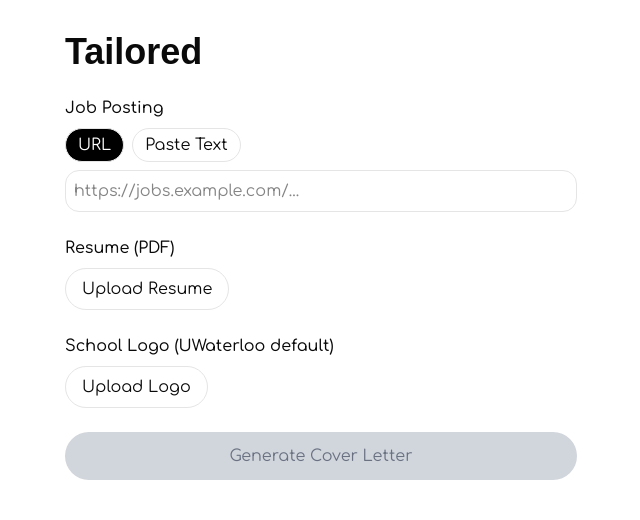
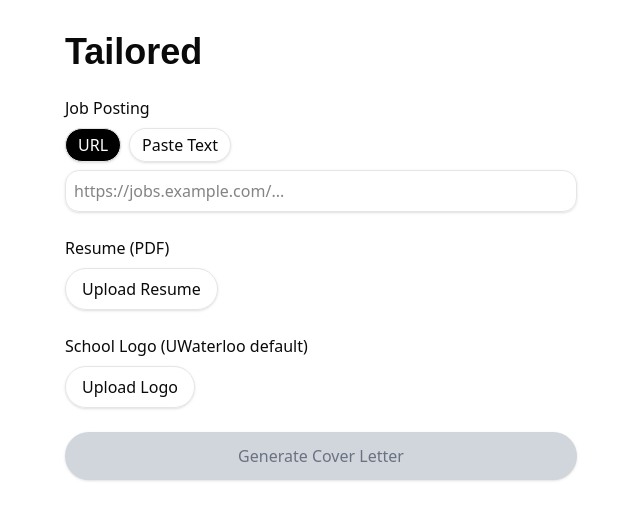
Before and after one commit to Blynkosaur/Tailored, a Next.js app in the folder frontend/: page / in a window 1280 px wide. Shown: the top 520 px of the page, without its empty margins (319-959 px from the left). Built offline with nearby package versions, Linux system fonts and the light colour scheme; a web font is replaced by a local one.

Commit message:
fix: coming soon font

```diff
--- a/frontend/src/app/globals.css
+++ b/frontend/src/app/globals.css
@@ -6,8 +6,8 @@
 @theme inline {
   --color-background: var(--background);
   --color-foreground: var(--foreground);
-  --font-sans: var(--font-comfortaa);
-  --font-mono: var(--font-comfortaa);
+  --font-sans: var(--font-coming-soon);
+  --font-mono: var(--font-coming-soon);
   --font-shizuru: var(--font-shizuru);
   --color-sidebar-ring: var(--sidebar-ring);
   --color-sidebar-border: var(--sidebar-border);
--- a/frontend/src/app/page.tsx
+++ b/frontend/src/app/page.tsx
@@ -122,7 +122,7 @@ export default function Home() {
         <div className="flex gap-2 mb-2">
           <button
             onClick={() => setInputMode("url")}
-            className={`px-3 py-1 border rounded-full transition-colors cursor-pointer ${
+            className={`px-3 py-1 border rounded-full transition-colors cursor-pointer flex items-center justify-center shadow-sm ${
               inputMode === "url" ? "bg-black text-white" : "hover:bg-gray-100"
             }`}
           >
@@ -130,7 +130,7 @@ export default function Home() {
           </button>
           <button
             onClick={() => setInputMode("text")}
-            className={`px-3 py-1 border rounded-full transition-colors cursor-pointer ${
+            className={`px-3 py-1 border rounded-full transition-colors cursor-pointer shadow-sm ${
               inputMode === "text" ? "bg-black text-white" : "hover:bg-gray-100"
             }`}
           >
@@ -144,14 +144,14 @@ export default function Home() {
             placeholder="https://jobs.example.com/..."
             value={jobUrl}
             onChange={(e) => setJobUrl(e.target.value)}
-            className="w-full p-2 border rounded-xl"
+            className="w-full p-2 border rounded-xl shadow-sm"
           />
         ) : (
           <textarea
             placeholder="Paste job description here..."
             value={jobDescription}
             onChange={(e) => setJobDescription(e.target.value)}
-            className="w-full p-2 border rounded-xl h-40"
+            className="w-full p-2 border rounded-xl h-40 shadow-sm"
           />
         )}
       </div>
@@ -169,7 +169,7 @@ export default function Home() {
         <button
           type="button"
           onClick={() => document.getElementById("resume-upload")?.click()}
-          className="px-4 py-2 border rounded-full hover:bg-gray-100 transition-colors cursor-pointer"
+          className="px-4 py-2 border rounded-full hover:bg-gray-100 transition-colors cursor-pointer shadow-sm"
         >
           {resumeFile ? resumeFile.name : "Upload Resume"}
         </button>
@@ -191,7 +191,7 @@ export default function Home() {
           <button
             type="button"
             onClick={() => document.getElementById("logo-upload")?.click()}
-            className="px-4 py-2 border rounded-full hover:bg-gray-100 transition-colors cursor-pointer"
+            className="px-4 py-2 border rounded-full hover:bg-gray-100 transition-colors cursor-pointer shadow-sm"
           >
             {logoFile ? logoFile.name : "Upload Logo"}
           </button>
@@ -199,7 +199,7 @@ export default function Home() {
             <button
               type="button"
               onClick={() => setLogoFile(null)}
-              className="px-4 py-2 border rounded-full hover:bg-gray-100 transition-colors cursor-pointer"
+              className="px-4 py-2 border rounded-full hover:bg-gray-100 transition-colors cursor-pointer shadow-sm"
             >
               Reset to UWaterloo
             </button>
@@ -211,7 +211,7 @@ export default function Home() {
       <button
         onClick={handleGenerate}
         disabled={!isFormValid || isGenerating}
-        className="w-full p-3 bg-black text-white rounded-full hover:bg-gray-700 transition-colors cursor-pointer disabled:bg-gray-300 disabled:text-gray-500 disabled:hover:bg-gray-300 disabled:cursor-not-allowed"
+        className="w-full p-3 bg-black text-white rounded-full hover:bg-gray-700 transition-colors cursor-pointer shadow-sm disabled:bg-gray-300 disabled:text-gray-500 disabled:hover:bg-gray-300 disabled:cursor-not-allowed"
       >
         {isGenerating ? "Generating..." : "Generate Cover Letter"}
       </button>
@@ -229,13 +229,13 @@ export default function Home() {
           <div className="flex gap-2">
             <button
               onClick={() => setShowPdf(!showPdf)}
-              className="px-4 py-2 border rounded-full hover:bg-gray-100 transition-colors cursor-pointer"
+              className="px-4 py-2 border rounded-full hover:bg-gray-100 transition-colors cursor-pointer shadow-sm"
             >
               {showPdf ? "Hide Cover Letter" : "View Cover Letter"}
             </button>
             <button
               onClick={handleDownload}
-              className="px-4 py-2 border rounded-full hover:bg-gray-100 transition-colors cursor-pointer flex items-center gap-2"
+              className="px-4 py-2 border rounded-full hover:bg-gray-100 transition-colors cursor-pointer shadow-sm flex items-center gap-2"
             >
               <Download className="w-4 h-4" />
               Download PDF
```
